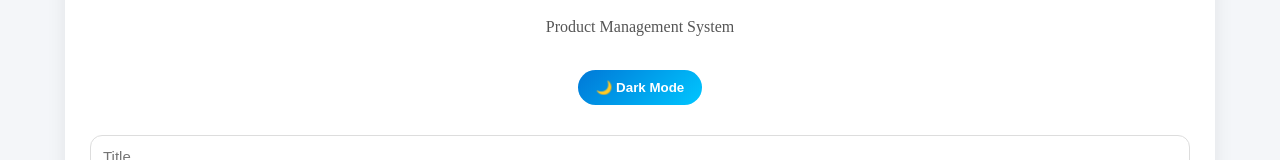
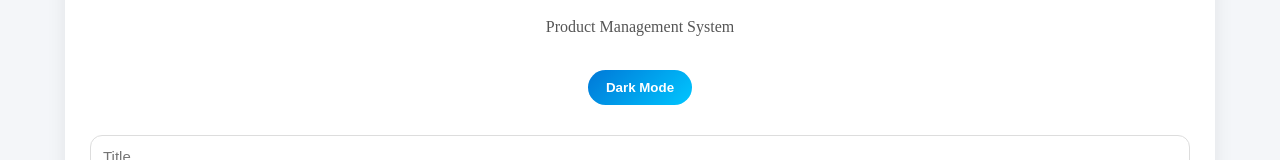
Before and after one commit to gamal211/CRUD, a plain HTML site: page index.html in a window 1280 px wide. Shown: the part 169-329 px from the top of the page. Drawn offline with Linux system fonts and the light colour scheme.

Commit message:
Update index.html

```diff
--- a/index.html
+++ b/index.html
@@ -11,7 +11,7 @@
     <div class="head">
       <h1>CRUD</h1>
       <p>Product Management System</p>
-      <button id="modeBtn">🌙 Dark Mode</button>
+      <button id="modeBtn"> Dark Mode</button>
     </div>
 
     <div class="inputs">
```
